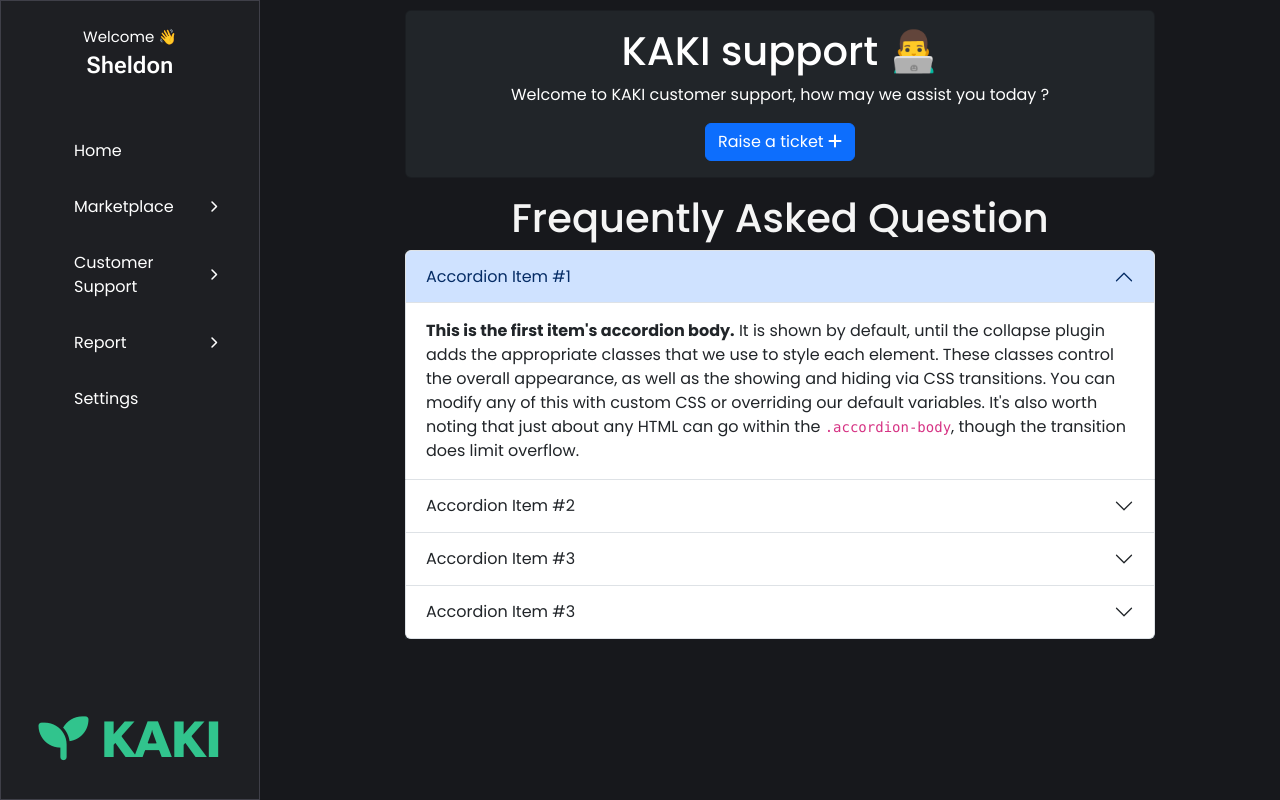
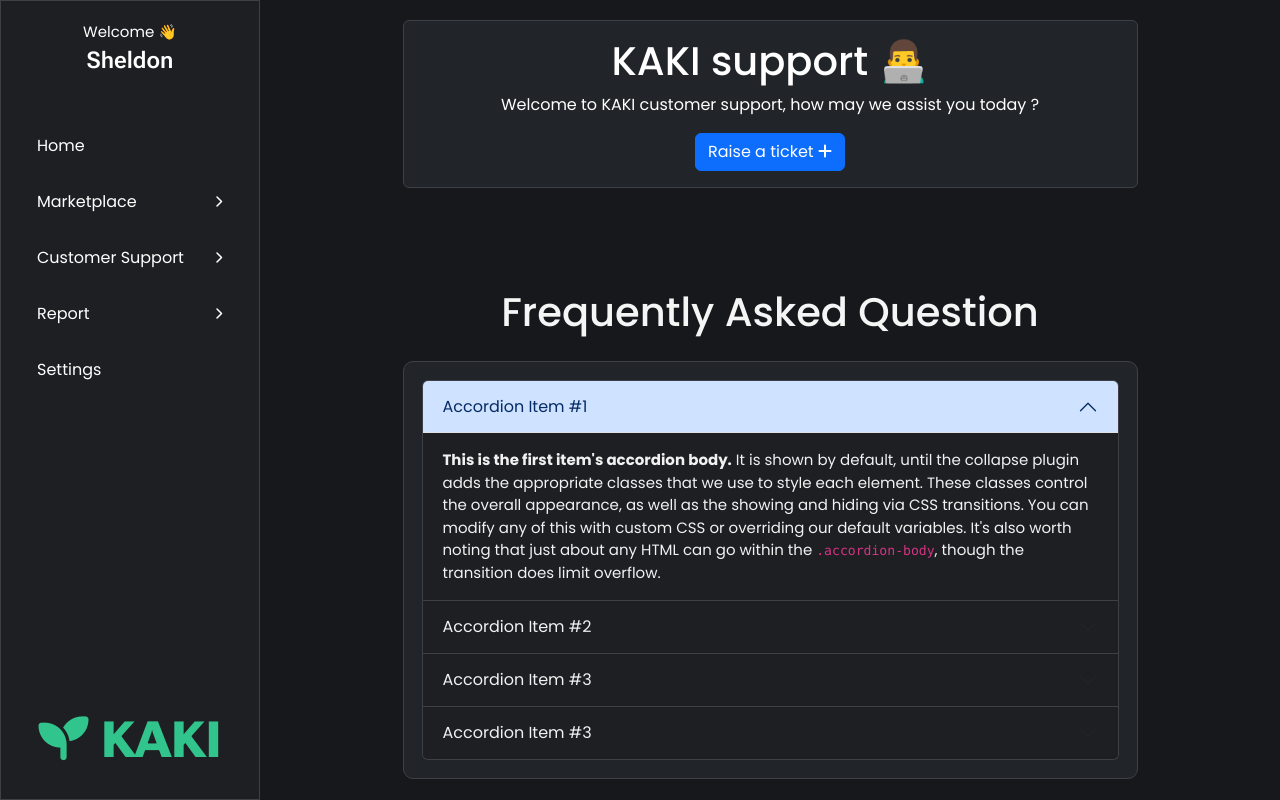
Before and after one commit to gangula-karthik/KAKI-App, a Flask app: page /support_overview in a window 1280 px wide. Run offline with Flask 3, Linux system fonts and the light colour scheme; some libraries are stand-ins or nearby versions.

Commit message:
fix navbar changes

```diff
--- a/static/navbar.css
+++ b/static/navbar.css
@@ -12,7 +12,7 @@
   height: 100%;
   width: 260px;
   background: #1E1F23;
-  padding: 25px;
+  padding: 20px;
   z-index: 99;
   border: 1.5px solid #3F3F48;
 }
@@ -126,7 +126,12 @@
 
 .main{
   padding-left: 280px;
-  padding-top: 10px;
+  padding-top: 20px;
+  padding-right: 20px;
+}
+
+ul.menu-items {
+  padding-left: 0rem;
 }
 
 body{
--- /dev/null
+++ b/static/support_overview.css
@@ -0,0 +1,36 @@
+.outline-div {
+    border: 1px solid #3F3F48 !important; /* This applies a 1px black border around the div */
+}
+
+
+#FAQ{
+    margin-top: 100px;
+    margin-bottom: 25px;
+}
+
+.accordion {
+    background-color: #1E1F23;
+    color: #444;
+    cursor: pointer;
+    padding: 18px;
+    width: 100%;
+    border: 1px solid #3F3F48;
+    text-align: left;
+    outline: none;
+    font-size: 15px;
+    transition: 0.4s;
+    margin-bottom: 10px;
+    border-radius: 10px;
+}
+
+
+.accordion-item {
+    background-color: #1E1F23;
+    color: #f1f1f1;
+    border: 1px solid #3F3F48;
+}
+
+.accordion-button {
+    background-color: #1E1F23;
+    color: #f1f1f1;
+}
```
